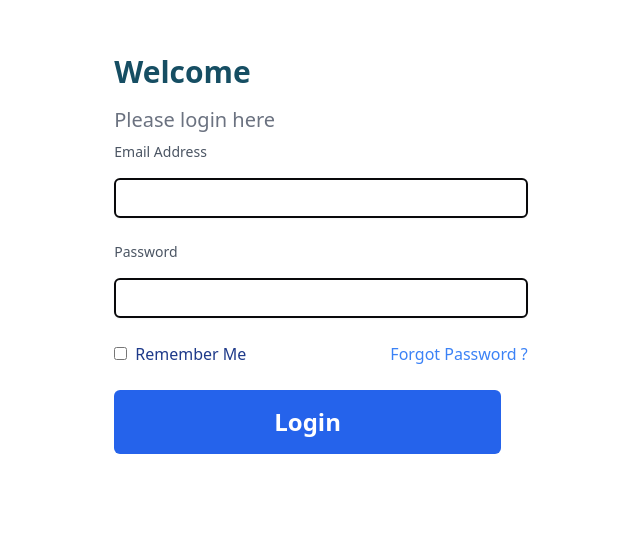
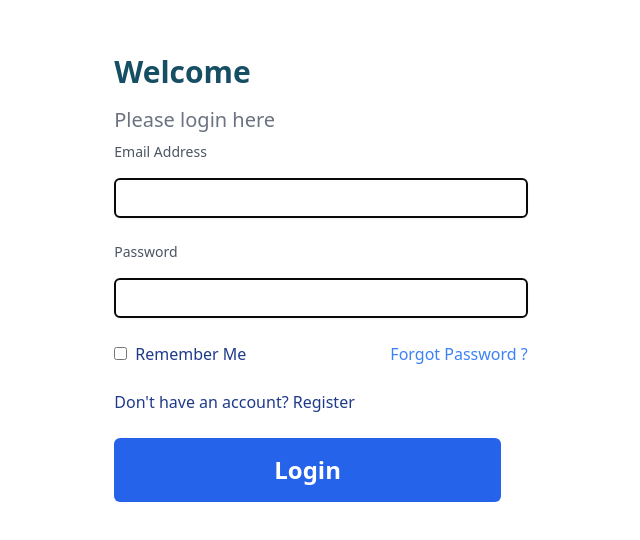
Before and after one commit to edgarlevyings44/babyStore, a React (Vite) app in the folder Client/: page /login in a window 1280 px wide. Shown: the part 186-726 px from the top of the page, without its empty margins (319-959 px from the left). Built offline with nearby package versions, Linux system fonts and the light colour scheme.

Commit message:
minor fix

```diff
--- a/Client/src/pages/Login.tsx
+++ b/Client/src/pages/Login.tsx
@@ -88,6 +88,10 @@ function Login() {
                 </div>
 
                 <div>
+                    <a href="/register" className="text-blue-900">Don't have an account? Register</a>
+                </div>
+
+                <div>
                     <button type="submit" className="flex justify-center px-40 py-4 rounded-md bg-blue-600 font-semibold hover:bg-green-900 cursor-pointer text-white text-2xl">Login</button>
                 </div>
 
```
